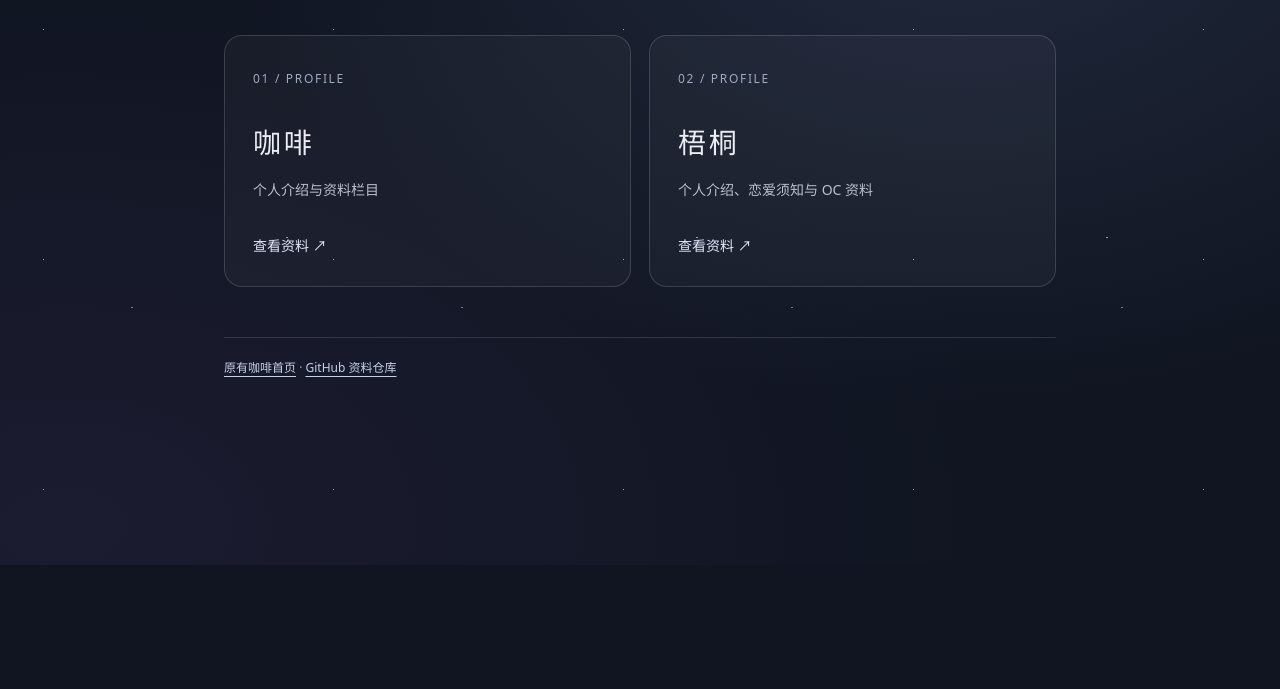
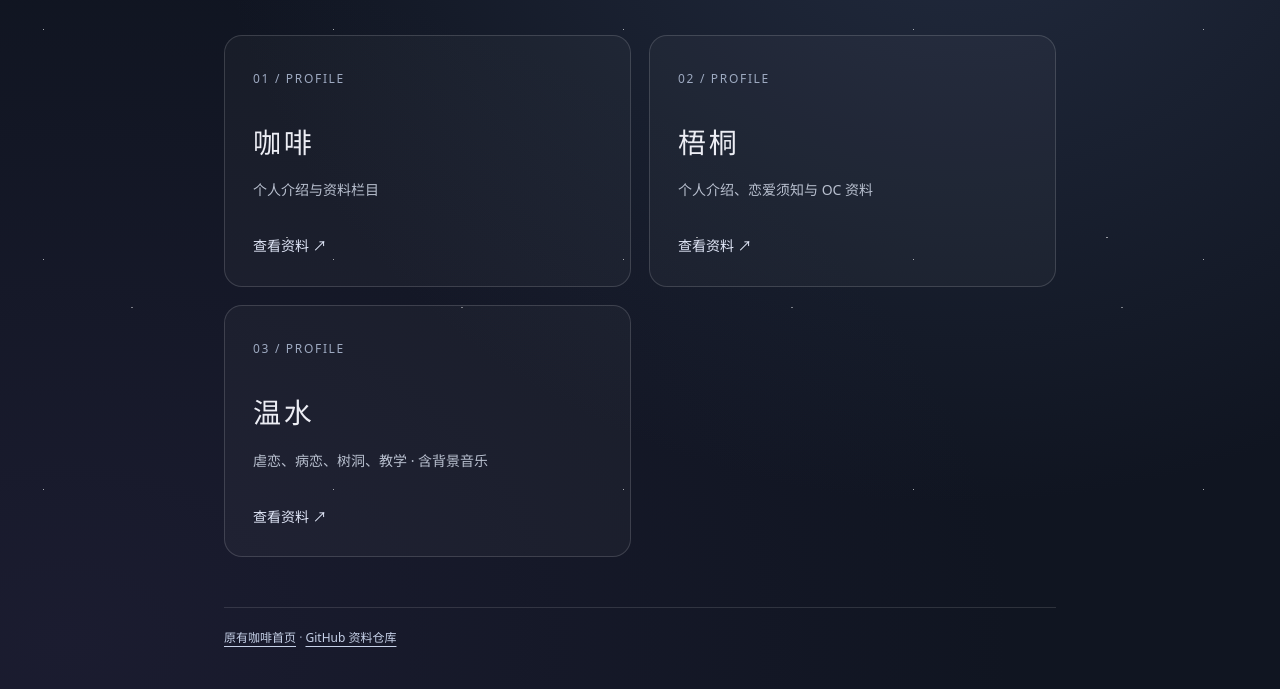
Before and after one commit to bladeOMO/sky, a plain HTML site: page catalog.html in a window 1280 px wide. Shown: the part 235-924 px from the top of the page. Before the commit the page ends 800 px from the top, so only its background shows below. Drawn offline with Linux system fonts and the light colour scheme.

Commit message:
Add Wenshui link to README and profile catalog

```diff
--- a/catalog.html
+++ b/catalog.html
@@ -26,6 +26,7 @@ footer{margin-top:50px;padding-top:20px;border-top:1px solid #ffffff20;color:#91
 <section class="entries" aria-label="资料列表">
 <a class="entry" href="./coffee.html"><span class="number">01 / PROFILE</span><h2>咖啡</h2><div class="detail">个人介绍与资料栏目</div><span class="action">查看资料 ↗</span></a>
 <a class="entry" href="./wutong.html"><span class="number">02 / PROFILE</span><h2>梧桐</h2><div class="detail">个人介绍、恋爱须知与 OC 资料</div><span class="action">查看资料 ↗</span></a>
+<a class="entry" href="./wenshui/"><span class="number">03 / PROFILE</span><h2>温水</h2><div class="detail">虐恋、病恋、树洞、教学 · 含背景音乐</div><span class="action">查看资料 ↗</span></a>
 </section>
 <footer><a href="./">原有咖啡首页</a> · <a href="https://github.com/bladeOMO/sky">GitHub 资料仓库</a></footer>
 </main></body></html>
```
Also changed, not shown: 1 other file.
